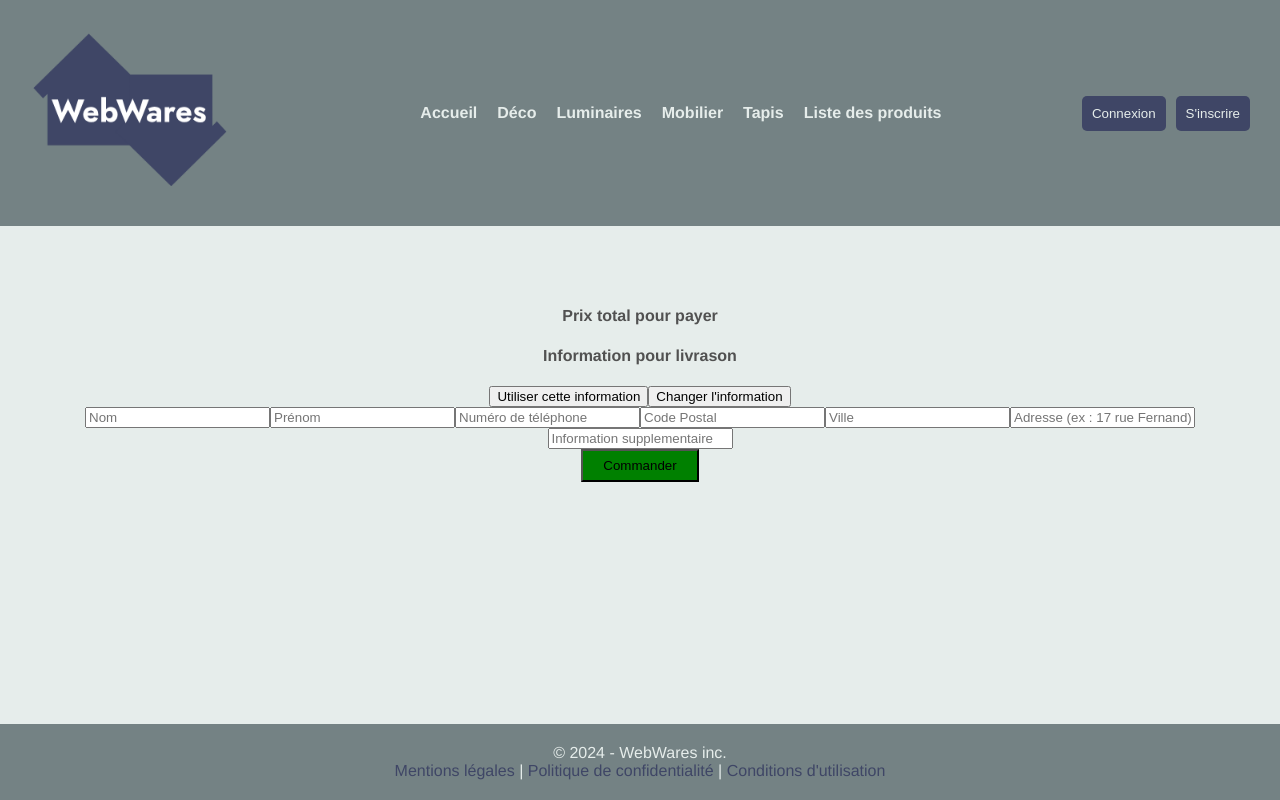
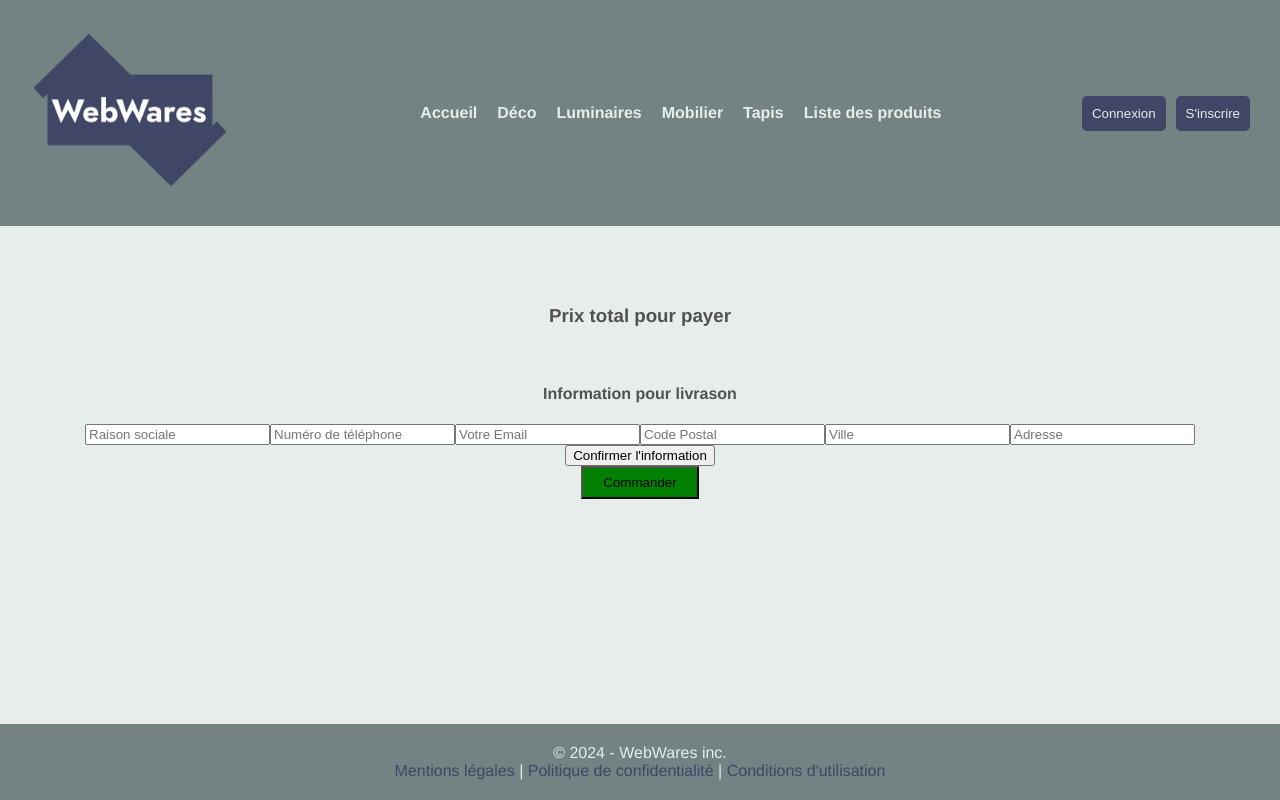
Before and after one commit to Lukas-with-a-k/Projet-WebWares, a Vue app: page /UserCommands in a window 1280 px wide. Built offline with nearby package versions, Linux system fonts and the light colour scheme.

Commit message:
UserForm

```diff
--- /dev/null
+++ b/src/components/UserForm.vue
@@ -0,0 +1,40 @@
+<template>
+    <div>
+        <input type="text" placeholder="Raison sociale" v-model="localUserData.name">
+        <input type="text" placeholder="Numéro de téléphone" v-model="localUserData.phone">
+        <input type="text" placeholder="Votre Email" v-model="localUserData.email">
+        <input type="text" placeholder="Code Postal" v-model="localUserData.postal">
+        <input type="text" placeholder="Ville" v-model="localUserData.city">
+        <input type="text" placeholder="Adresse" v-model="localUserData.adress">
+        <!-- <label for="name">Raison sociale</label> -->
+    <!-- <input name="name" :value="user.name"/>
+    <label for="phone">Numéro de téléphone</label>
+    <input name="phone" :value="user.phone"/>
+    <label for="postal">Code Postal</label>
+    <input name="postal" :value="user.postal"/>
+    <label for="city">Ville</label>
+    <input name="city" :value="user.city"/>
+    <label for="adress">Adresse</label>
+    <input name="adress" :value="user.adress"/> -->
+    </div>
+</template>
+
+<script>
+    export default {
+        props:['user'],
+        computed:{
+            localUserData:{
+                get(){
+                    return this.user;
+                },
+                set(newValue){
+                    this.$emit('userData', newValue);
+                }
+            }
+        }
+    }
+</script>
+
+<style>
+
+</style>
--- a/src/views/CommandsUser.vue
+++ b/src/views/CommandsUser.vue
@@ -1,80 +1,91 @@
 <template>
     <div>
-        <h4>Prix total pour payer</h4>
+        <h3>Prix total pour payer  {{ total }}</h3><br>
        <h4>Information pour livrason</h4>
+       <UserForm :user="user" @userdata="user = $event"/>
+     <!-- <label for="name">Raison sociale</label>
+    <input name="name" :value="user.name"/>
+    <label for="phone">Numéro de téléphone</label>
+    <input name="phone" :value="user.phone"/>
+    <label for="postal">Code Postal</label>
+    <input name="postal" :value="user.postal"/>
+    <label for="city">Ville</label>
+    <input name="city" :value="user.city"/>
+    <label for="adress">Adresse</label>
+    <input name="adress" :value="user.adress"/> -->
+       <!-- <button class="verif" >Utiliser cette information</button> -->
+       </div>
 
-       <button class="verif">Utiliser cette information</button>
-       <button class="changer">Changer l'information</button>
-<form>
+       <button class="changer" @click="verifier()">Confirmer l'information</button>
 
-    <div>
-        <input
-      id="name"
-      type="text"
-      placeholder="Nom"
 
-    />
-    <input
-      id="name2"
-      type="text"
-      placeholder="Prénom"
-
-    />
-    <input
-      id="phone"
-      type="text"
-      placeholder="Numéro de téléphone"
-
-    />
-       <input
-      id="postal"
-      type="text"
-      placeholder="Code Postal"
-
-    />
-    <input
-      id="city"
-      type="text"
-      placeholder="Ville"
-
-    />
-    <input
-      id="adress"
-      type="text"
-      placeholder="Adresse (ex : 17 rue Fernand)"
-
-    />
-    <input
-      id="information"
-      type="text"
-      placeholder="Information supplementaire"
-          />
-    </div>
-</form>
-    </div>
     <ButtonComponent label="Commander" @click="commander()" color="green"/>
 
 </template>
 
 <script>
 import ButtonComponent from '@/components/ButtonComponent.vue';
+import UserForm from '@/components/UserForm.vue';
 
 
     export default {
         components: {
-ButtonComponent
+ButtonComponent,
+UserForm
         },
         data(){
 return {
-
+  usersData: [],
+  user: {},
+  userId: "",
     total: "",
-
+    errorMessage:'',
+    isError:false
 }
 
  },
+
+ methods: {
+    userData(){
+        let id = this.userId;
+            let user = this.usersData.find((user) => user.username === id);
+            if (user) {
+                this.user = user;
+}
+console.log(user);
+console.log(id);
+    },
+    verifier(){
+        if(!this.user.name || !this.user.phone || !this.user.postal || !this.user.city || !this.user.adress){
+                    this.errorMessage='Veuillez remplir tous les champs';
+                    this.isError=true;
+                    return;
+                }
+
+                //  enregistrer les modifs dans le localStorage
+                localStorage.setItem(`user_${this.user.id}`, JSON.stringify(this.userData));
+                // faire une redirection après mise à jour
+                this.isError=false;
+                this.showModalConfirmation=true;
+
+                this.user = {};
+            },
+
+
+    commander(){
+
+    }
+ },
  mounted(){
 
-            this.total = JSON.parse(localStorage.getItem("total"));
+            // récupérer les paramètre passé depuis le composant userList
+            this.userId = localStorage.getItem("userId");
+            // this.user = JSON.parse(localStorage.getItem(`user_${userId}`));
+
+
+        this.total = JSON.parse(localStorage.getItem("total"));
+        this.usersData = JSON.parse(localStorage.getItem("accounts"));
+       this.userData()
 
         }
     }
```
